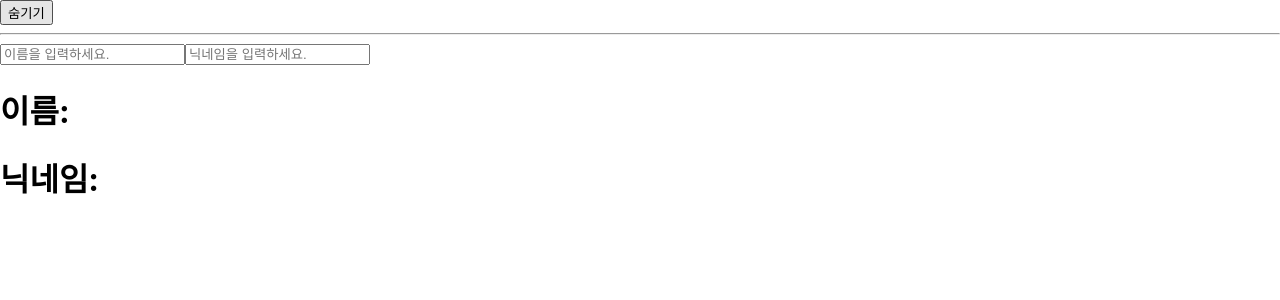
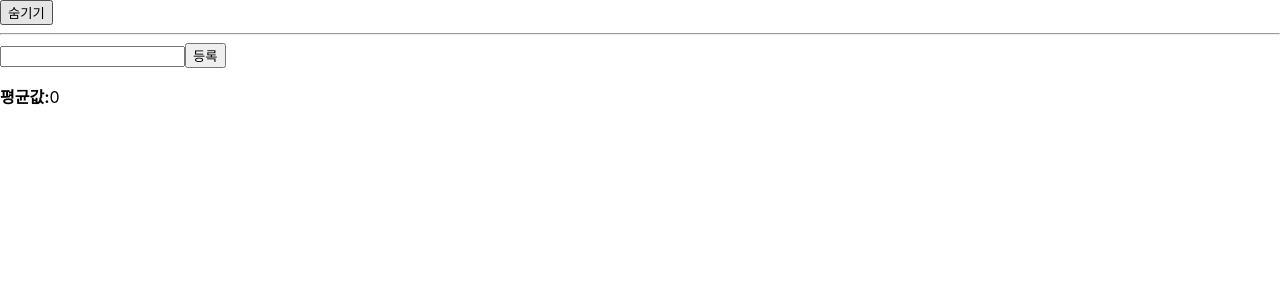
Before and after one commit to mae-noh/React-do-it, a React (Create React App) app: page / in a window 1280 px wide. Both pictures are taken after a click on the button "보이기". Shown: the top 300 px of the page. Built offline with nearby package versions, Linux system fonts and the light colour scheme.

Commit message:
useState() : getAverage

```diff
--- a/src/App.js
+++ b/src/App.js
@@ -3,7 +3,8 @@
 //import EventPractice from './EventPractice';
 //import IterationSample from './IterationSample';
 //import Counter from './Counter';
-import Info from './Info';
+//import Info from './Info';
+import Average from './Average';
 
 const App = () => {
   const [visible, setVisible] = useState(false);
@@ -13,7 +14,7 @@
         {visible ? '숨기기' : '보이기'}
       </button>
       <hr />
-      {visible && <Info />}
+      {visible && <Average />}
     </div>
   );
 };
--- /dev/null
+++ b/src/Average.js
@@ -0,0 +1,41 @@
+import React, { useState } from 'react';
+
+const getAverage = numbers => {
+    console.log('평균값 계산');
+    if (numbers.length === 0) return 0;
+    const sum = numbers.reduce((a, b) => a + b);
+    return sum / numbers.length;
+};
+
+const Average = () => {
+    const [list, setList] = useState([]);
+    const [number, setNumber] = useState('');
+
+    const onChange = e => {
+        setNumber(e.target.value);
+    };
+
+    const onInsert = e => {
+        const nextList = list.concat(parseInt(number));
+        setList(nextList);
+        setNumber('');
+    };
+
+    return (
+        <div>
+            <input value={number} onChange={onChange} />
+            <button onClick={onInsert}>등록</button>
+            <ul>
+                {list.map((value, index) => (
+                    <li key={index}>{value}</li>
+                ))}
+            </ul>
+            <div>
+                <b>평균값:</b>{getAverage(list)}
+            </div>
+        </div>
+
+    );
+};
+
+export default Average;
```
